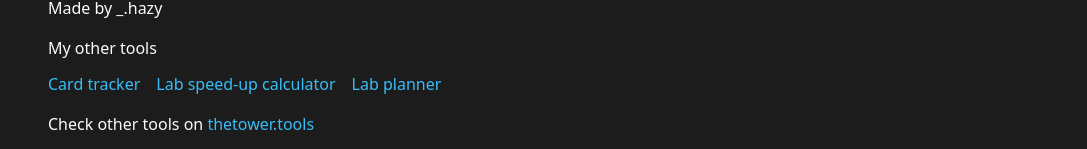
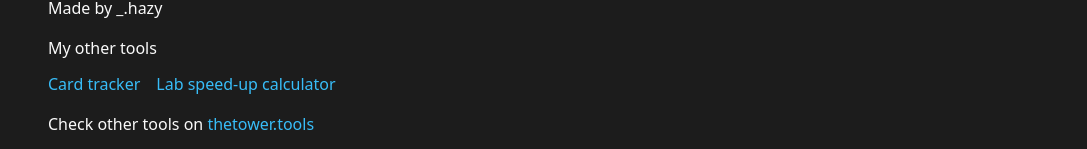
Before and after one commit to buczekmatthias/tower-module-tracker, a Vue app: page / in a window 1280 px wide. Shown: the part 1287-1436 px from the top of the page, without its empty margins (96-1183 px from the left). Built offline with nearby package versions, Linux system fonts and the light colour scheme.

Commit message:
Remove lab planner from footer

```diff
--- a/src/components/Footer.vue
+++ b/src/components/Footer.vue
@@ -37,10 +37,6 @@ const tools = [
   {
     name: "Lab speed-up calculator",
     href: "https://tower-lab-speedup-calc.vercel.app/",
-  },
-  {
-    name: "Lab planner",
-    href: "https://tower-lab-planner.vercel.app/",
-  },
+  }
 ];
 </script>
```
